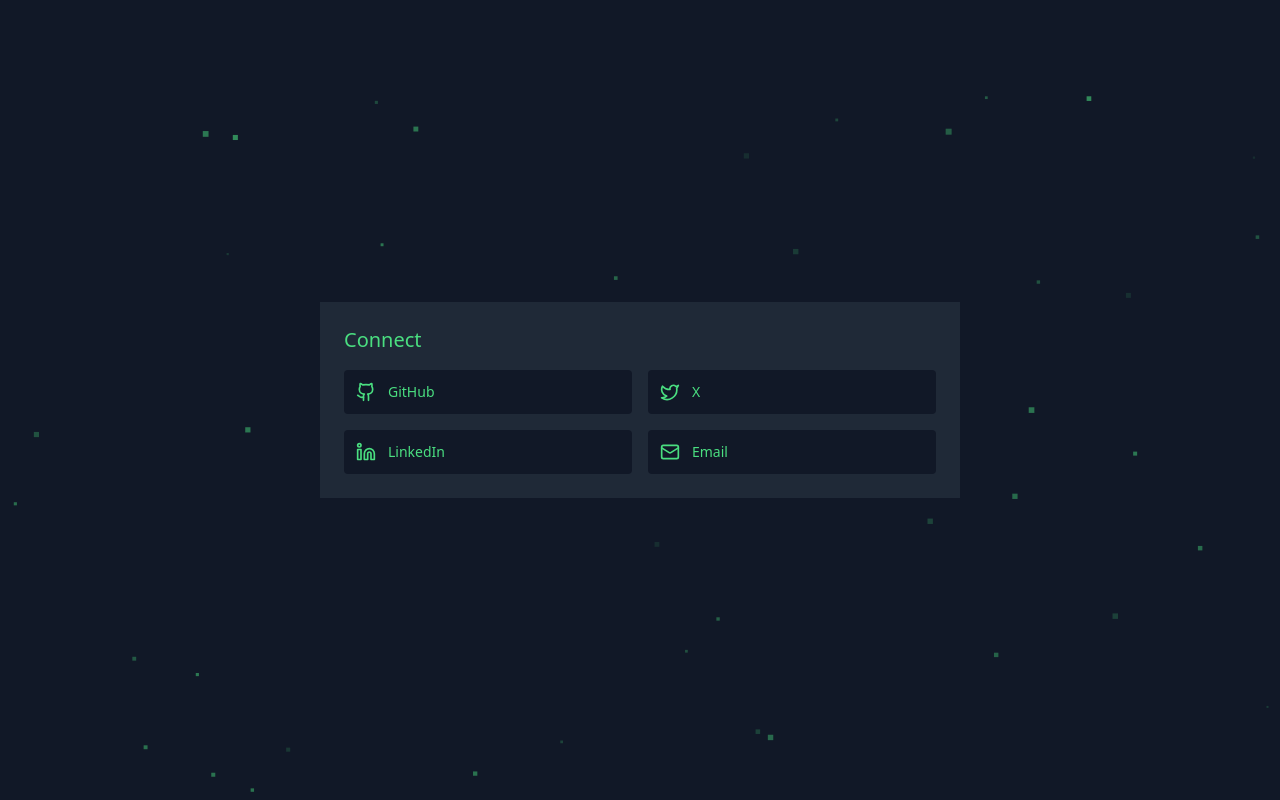
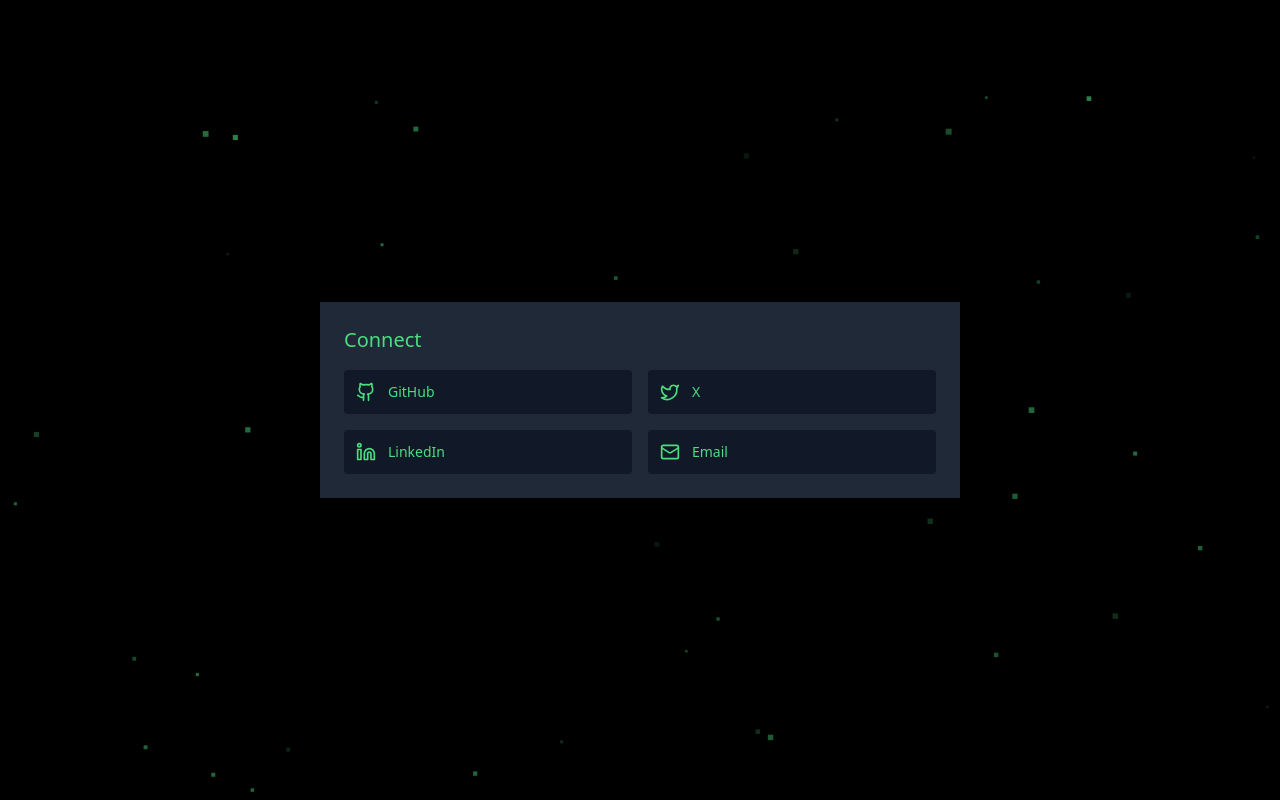
Before and after one commit to 21givenchy/scaling-chainsaw, a Next.js app: page /community in a window 1280 px wide. Built offline with nearby package versions, Linux system fonts and the light colour scheme; a web font is replaced by a local one.

Commit message:
Fix color consistency: use bg-[#000000] and text-green-400 across all pages
Co-authored-by: palontologist <100496915+palontologist@users.noreply.github.com>

```diff
--- a/app/community/page.tsx
+++ b/app/community/page.tsx
@@ -29,7 +29,7 @@ export default function CommunityPage() {
   }, []);
 
   return (
-    <div className="h-screen w-screen bg-gray-900 text-green-400 overflow-hidden flex items-center justify-center">
+    <div className="h-screen w-screen bg-[#000000] text-green-400 overflow-hidden flex items-center justify-center">
       <FloatingPixels />
       <SoundEffects />
 
--- a/app/page.tsx
+++ b/app/page.tsx
@@ -33,7 +33,7 @@ export default function Home() {
   }, []);
 
   return (
-    <div className="h-screen w-screen bg-[#000000] text-white relative overflow-hidden">
+    <div className="h-screen w-screen bg-[#000000] text-green-400 relative overflow-hidden">
       {/* Threads background */}
       <Threads amplitude={50} distance={100} enableMouseInteraction={true} />
 
--- a/app/podcast/page.tsx
+++ b/app/podcast/page.tsx
@@ -29,7 +29,7 @@ export default function PodcastPage() {
   }, []);
 
   return (
-    <div className="h-screen w-screen bg-gray-900 text-green-400 overflow-hidden flex items-center justify-center">
+    <div className="h-screen w-screen bg-[#000000] text-green-400 overflow-hidden flex items-center justify-center">
       <FloatingPixels />
       <SoundEffects />
 
--- a/app/projects/page.tsx
+++ b/app/projects/page.tsx
@@ -33,7 +33,7 @@ export default function ProjectsPage() {
   }, []);
 
   return (
-    <div className="h-screen w-screen bg-gray-900 text-green-400 overflow-hidden">
+    <div className="h-screen w-screen bg-[#000000] text-green-400 overflow-hidden">
       <FloatingPixels />
       <SoundEffects />
 
```
